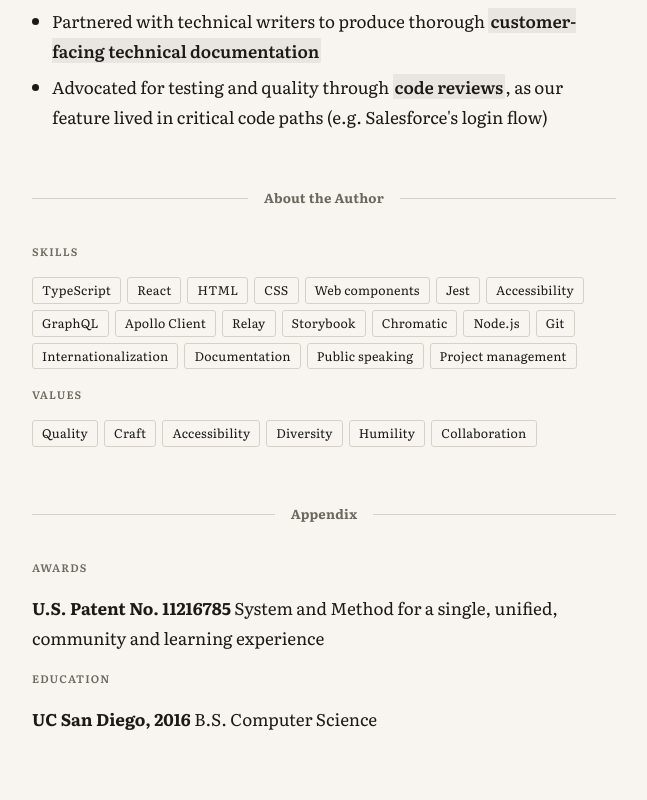
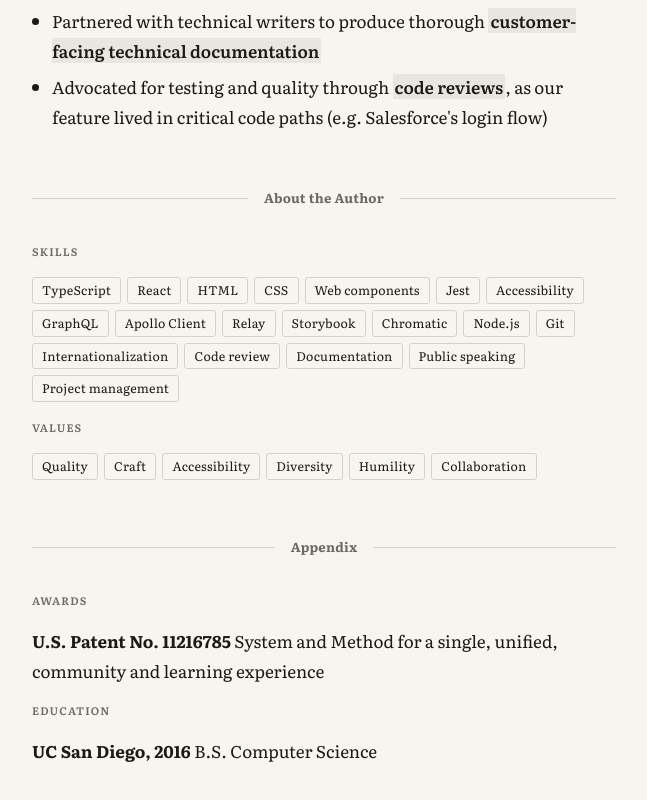
Before and after one commit to ashacs/ashacs.github.io, a Next.js app: page / in a window 1280 px wide. Shown: the part 2477-3277 px from the top of the page, without its empty margins (316-963 px from the left). Built offline with nearby package versions, Linux system fonts and the light colour scheme.

Commit message:
chore: add code review skill

```diff
--- a/src/components/Skills/index.tsx
+++ b/src/components/Skills/index.tsx
@@ -21,6 +21,7 @@ export function Skills() {
         <ListItem>Node.js</ListItem>
         <ListItem>Git</ListItem>
         <ListItem>Internationalization</ListItem>
+        <ListItem>Code review</ListItem>
         <ListItem>Documentation</ListItem>
         <ListItem>Public speaking</ListItem>
         <ListItem>Project management</ListItem>
```
